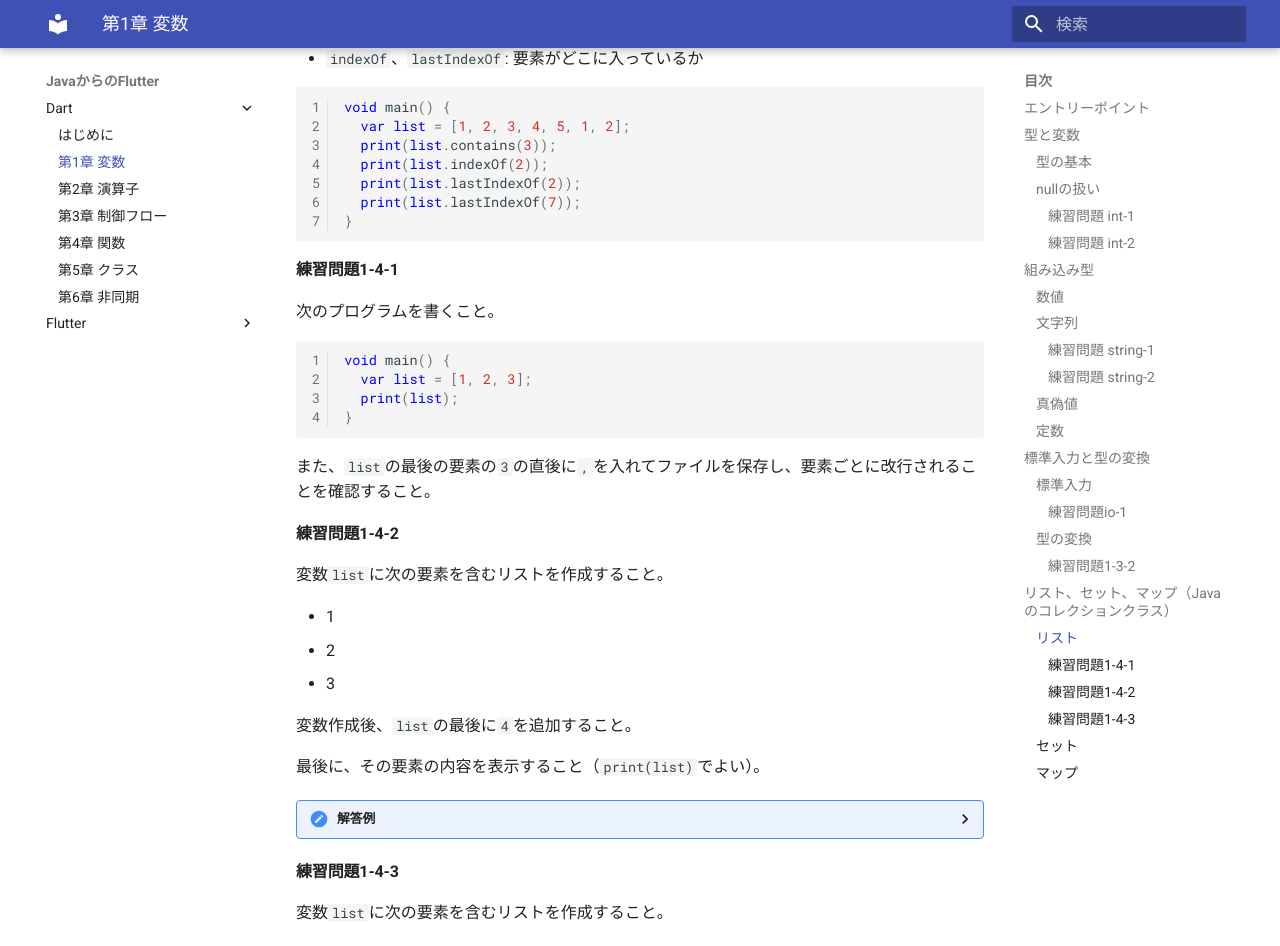
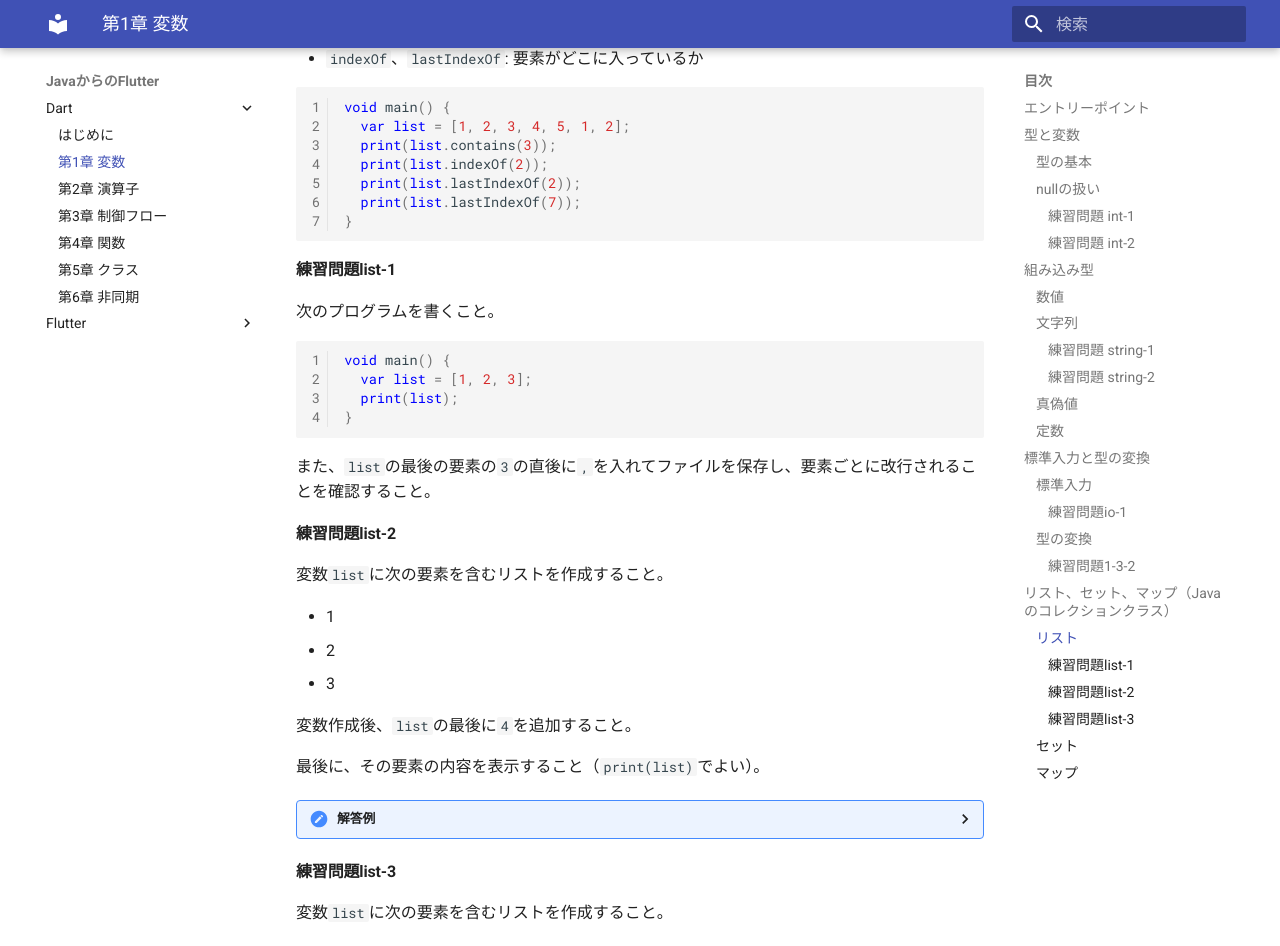
Before and after one commit to webarata3/doc-Flutter, an MkDocs documentation site: the page built from docs/dart/01/index.md, in a window 1280 px wide and 1400 px high, scrolled down 10192 px. Shown: the top 946 px of the window. Built offline with MkDocs 1.6.1 and Material for MkDocs 9.7.7, drawn with Linux system fonts in a browser that asks for light colours.

Commit message:
問題番号の変更

````diff
--- a/docs/dart/01/index.md
+++ b/docs/dart/01/index.md
@@ -512,7 +512,7 @@ void main() {
 }
 ```
 
-#### 練習問題1-4-1
+#### 練習問題list-1
 
 次のプログラムを書くこと。
 
@@ -525,7 +525,7 @@ void main() {
 
 また、`list`の最後の要素の`3`の直後に`,`を入れてファイルを保存し、要素ごとに改行されることを確認すること。
 
-#### 練習問題1-4-2
+#### 練習問題list-2
 
 変数`list`に次の要素を含むリストを作成すること。
 
@@ -547,7 +547,7 @@ void main() {
     }
     ```
 
-#### 練習問題1-4-3
+#### 練習問題list-3
 
 変数`list`に次の要素を含むリストを作成すること。
 
````
